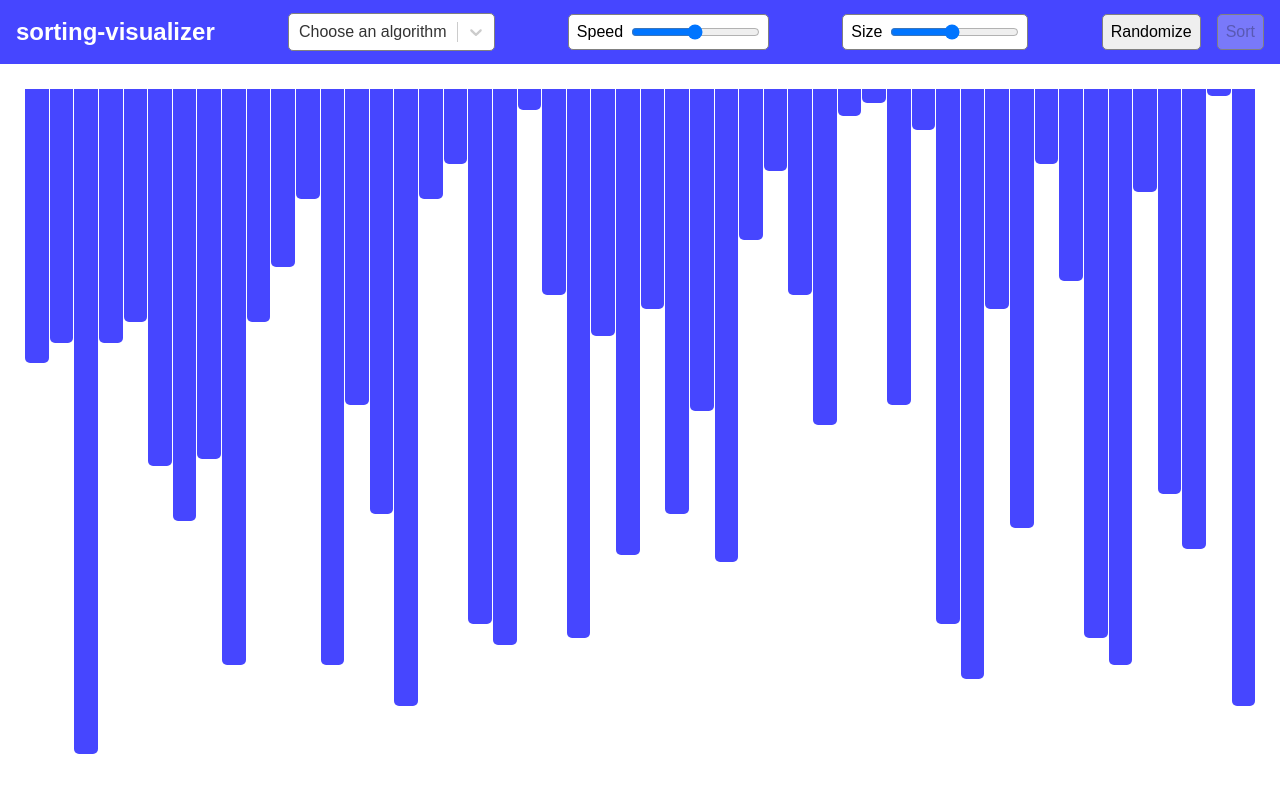
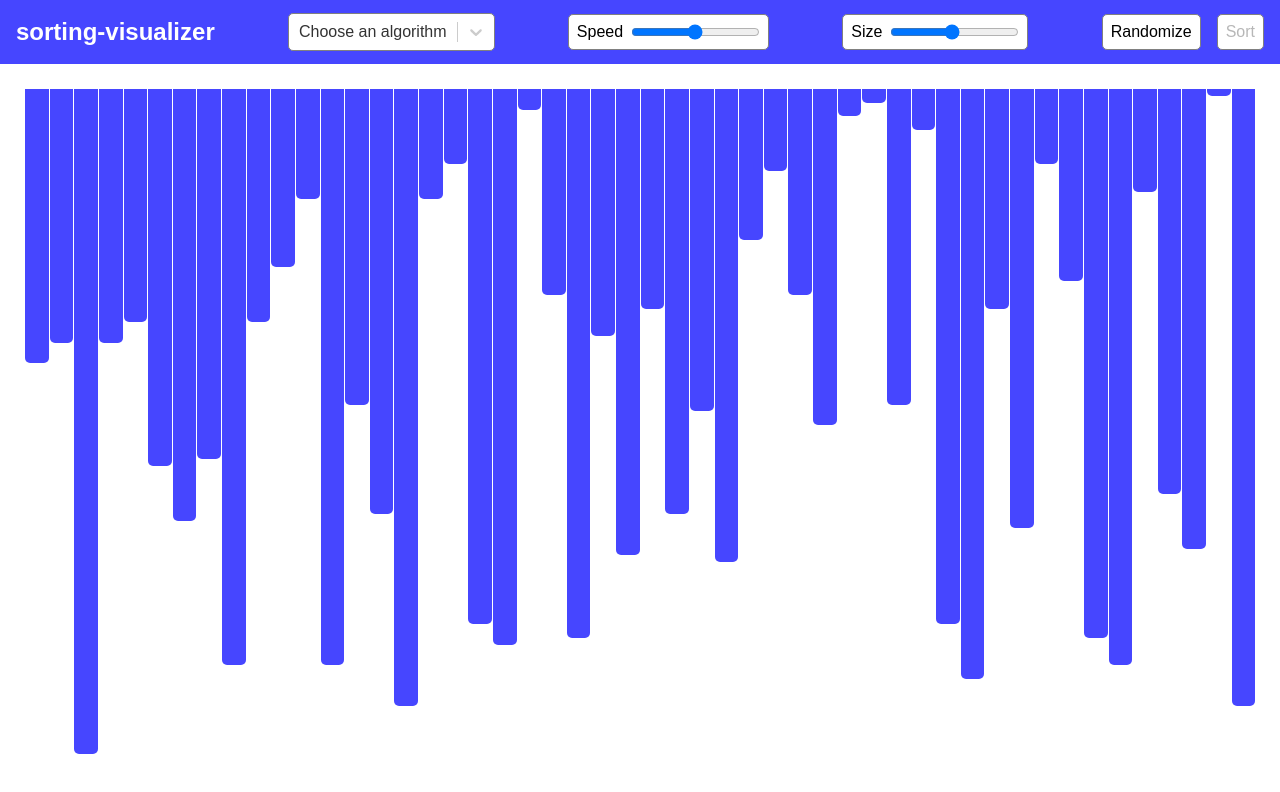
Before and after one commit to drew18moore/sorting-visualizer-react, a React (Vite) app: page / in a window 1280 px wide. Shown: the top 792 px of the page. Built offline with nearby package versions, Linux system fonts and the light colour scheme.

Commit message:
Header elements now have consistent coloring.

```diff
--- a/src/index.css
+++ b/src/index.css
@@ -3,6 +3,10 @@
   padding: 0;
   box-sizing: border-box;
   font-family: Arial, Helvetica, sans-serif;
+}
+
+button, .range-slider {
+  background-color: white;
 }
 
 button:disabled {
@@ -24,7 +28,6 @@ nav {
 }
 
 .range-slider {
-  background-color: white;
   padding: 0.5rem;
   border-radius: 5px;
   border: 1px solid gray;
```
